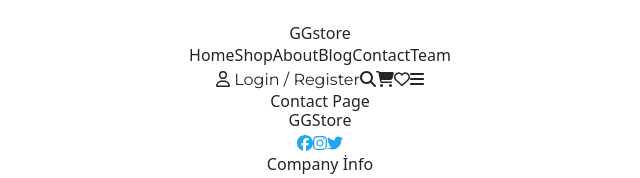
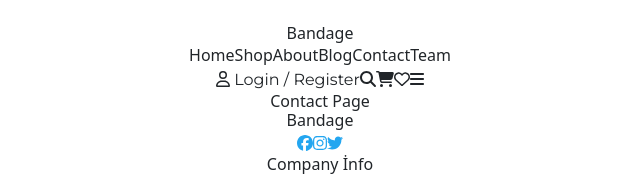
Before and after one commit to gorkemgokcek/my-ecommerce, a React (Vite) app: page /contact in a window 1280 px wide. Shown: the top 178 px of the page, without its empty margins (320-960 px from the left). Built offline with nearby package versions, Linux system fonts and the light colour scheme.

Commit message:
Name changed

```diff
--- a/src/layouts/Footer.jsx
+++ b/src/layouts/Footer.jsx
@@ -10,7 +10,7 @@ import {
       <div className="w-screen">
         <div className="bg-[#FAFAFA] py-[60px]">
           <div className="flex justify-between w-[80%] m-auto">
-            <h3 className=" text-[24px] font-bold font- text-[#252B42] leading-8 ">GGStore</h3>
+            <h3 className=" text-[24px] font-bold font- text-[#252B42] leading-8 ">Bandage</h3>
            <div className="">
                 <FontAwesomeIcon
                 icon={faFacebook}
--- a/src/layouts/Header.jsx
+++ b/src/layouts/Header.jsx
@@ -16,7 +16,7 @@ export default function Header() {
         <header className={` ${isMenuVisible ? 'h-[441px]' : ''} pt-4`} >
         <div className='flex '>
             <div className='flex basis-2/5'>
-                <h3 className=' text-[24px] font-bold font- text-[#252B42] leading-8'>GGstore</h3>
+                <h3 className=' text-[24px] font-bold font- text-[#252B42] leading-8'>Bandage</h3>
             </div>
             <div className=' basis-4/5 mx-1'>
                 <nav className=' hidden sm:flex md:flex lg:flex xl:gap-4 sm:gap-2'>
```
